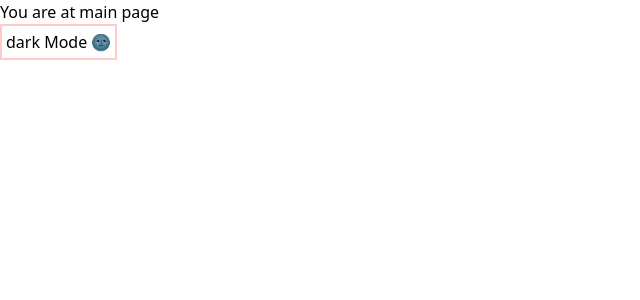
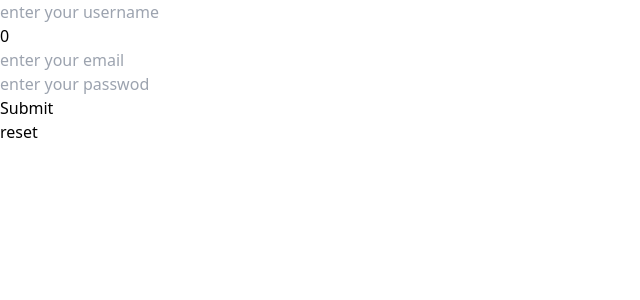
Before and after one commit to ManishDevlikar/daily-react, a React (Vite) app: page / in a window 1280 px wide. Shown: the top 300 px of the page, without its empty margins (0-640 px from the left). Built offline with nearby package versions, Linux system fonts and the light colour scheme.

Commit message:
add use reduce

```diff
--- /dev/null
+++ b/src/Components/UseReducer/CounterApp.jsx
@@ -0,0 +1,35 @@
+import React from "react";
+import { useReducer } from "react";
+
+function CounterApp() {
+  const initialState = {
+    count: 0,
+  };
+
+ const reducer=(state, action)=>{
+     switch (action.type) {
+      case 'increment':
+          return {...state, count: state.count + 1 };
+      case 'decrement':
+          return {...state, count: state.count - 1 };
+      case 'reset':
+        return {...state,count:0}
+      case 'by5':
+        return {...state,count:state.count+5}
+      default:
+          return state;
+    }
+ }
+
+  const [state, dispatch] = useReducer(reducer, initialState);
+
+  return<>
+    <input value={state.count}/>
+    <button className="p-1 border-2 border-red-500" onClick={() => dispatch({ type: 'increment' })}>increment</button>
+    <button className="p-1 border-2 border-red-500" onClick={() => dispatch({ type: 'decrement' })}>decrement</button>
+    <button className="p-1 border-2 border-red-500" onClick={() => dispatch({ type: 'reset' })}>Reset</button>
+    <button className="p-1 border-2 border-red-500" onClick={() => dispatch({ type: 'by5' })}>incrementBy5</button>
+  </>;
+}
+
+export default CounterApp;
--- /dev/null
+++ b/src/Components/UseReducer/FormApp.jsx
@@ -0,0 +1,75 @@
+import React, { useId } from 'react'
+import { useReducer } from 'react'
+
+function FormApp() {
+
+    const initialStates={
+        name: "",
+        age: 0,
+        email: "",
+        password: "",
+    }
+
+    function reducer(state,action){
+        switch(action.type){
+
+            case'update':
+            return{...state, [action.field]:action.value};
+            case'reset':
+            return initialStates;
+            default:
+            return state
+        }
+    }
+
+    const handleChange=(e)=>{
+        dispatcher({
+            type:'update',
+            field:e.target.name,
+            value:e.target.value
+        })
+    }
+
+    const handleSubmit=(e)=>{
+        e.preventDefault();
+        console.log("submited state => "+ JSON.stringify(state));
+
+    }
+
+    const handleClear=()=>{
+        dispatcher({type:'reset'})
+    }
+
+    const [state,dispatcher] = useReducer(reducer,initialStates);
+
+    const id = useId();
+
+  return (
+    <>
+        <form onSubmit={handleSubmit}>
+            <div>
+            <label htmlFor={id+'username'}/>
+            <input id={id+'username'} name='name' type='text' placeholder='enter your username' value={state.name} onChange={handleChange}/>
+            </div>
+            <div>
+            <label htmlFor={id+'age'}/>
+            <input id={id+'age'} name='age' type='number' placeholder='enter your age' value={state.age} onChange={handleChange}/>
+            </div>
+            <div>
+            <label htmlFor={id+'email'}/>
+            <input id={id+'email'} name='email' type='email' placeholder='enter your email' value={state.email} onChange={handleChange}/>
+            </div>
+            <div>
+            <label htmlFor={id+'password'}/>
+            <input id={id+'password'} name='password' type='password' placeholder='enter your passwod' value={state.password} onChange={handleChange}/>
+            </div>
+            <div>
+            <input type='submit'/>
+            </div>
+        </form>
+            <button onClick={handleClear}>reset</button>
+    </>
+  )
+}
+
+export default FormApp
--- a/src/main.jsx
+++ b/src/main.jsx
@@ -17,11 +17,15 @@ import FooterConsumer from './Components/ContexApi/FooterConsumer.jsx'
 import App from './Components/ContexApi/App.jsx'
 import LogApp from './Components/CustomHook/LogApp.jsx'
 import ThemeApp from './Components/Theme/ThemeApp.jsx'
+import CounterApp from './Components/UseReducer/CounterApp.jsx'
+import FormApp from './Components/UseReducer/FormApp.jsx'
 
 ReactDOM.createRoot(document.getElementById('root')).render(
   <React.StrictMode>
     {/* <LogApp/> */}
-    <ThemeApp/>
+    <FormApp/>
+    {/* <CounterApp/> */}
+    {/* <ThemeApp/> */}
     {/* <Form /> */}
     {/* <Counter/> */}
     {/* <BG/> */}
```
